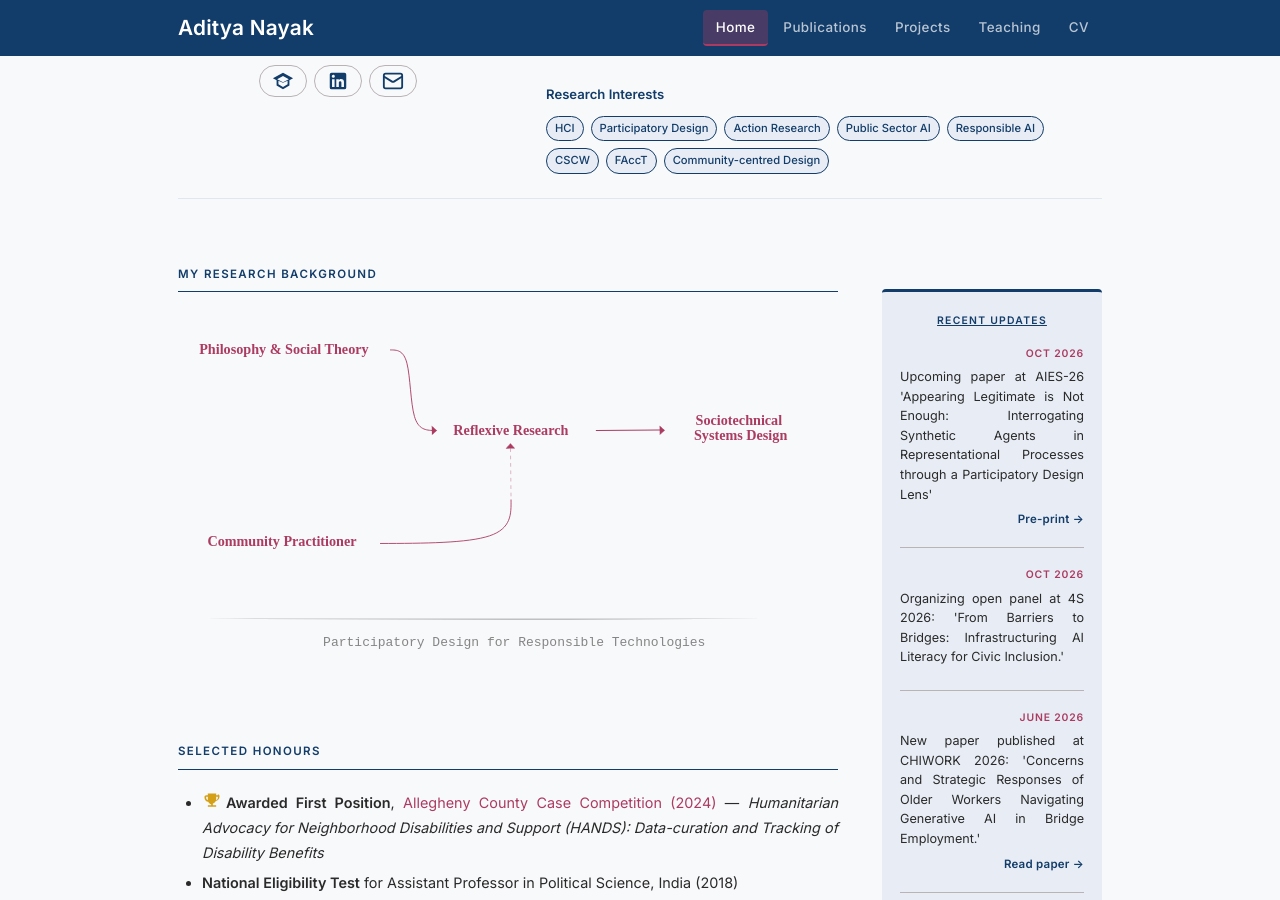
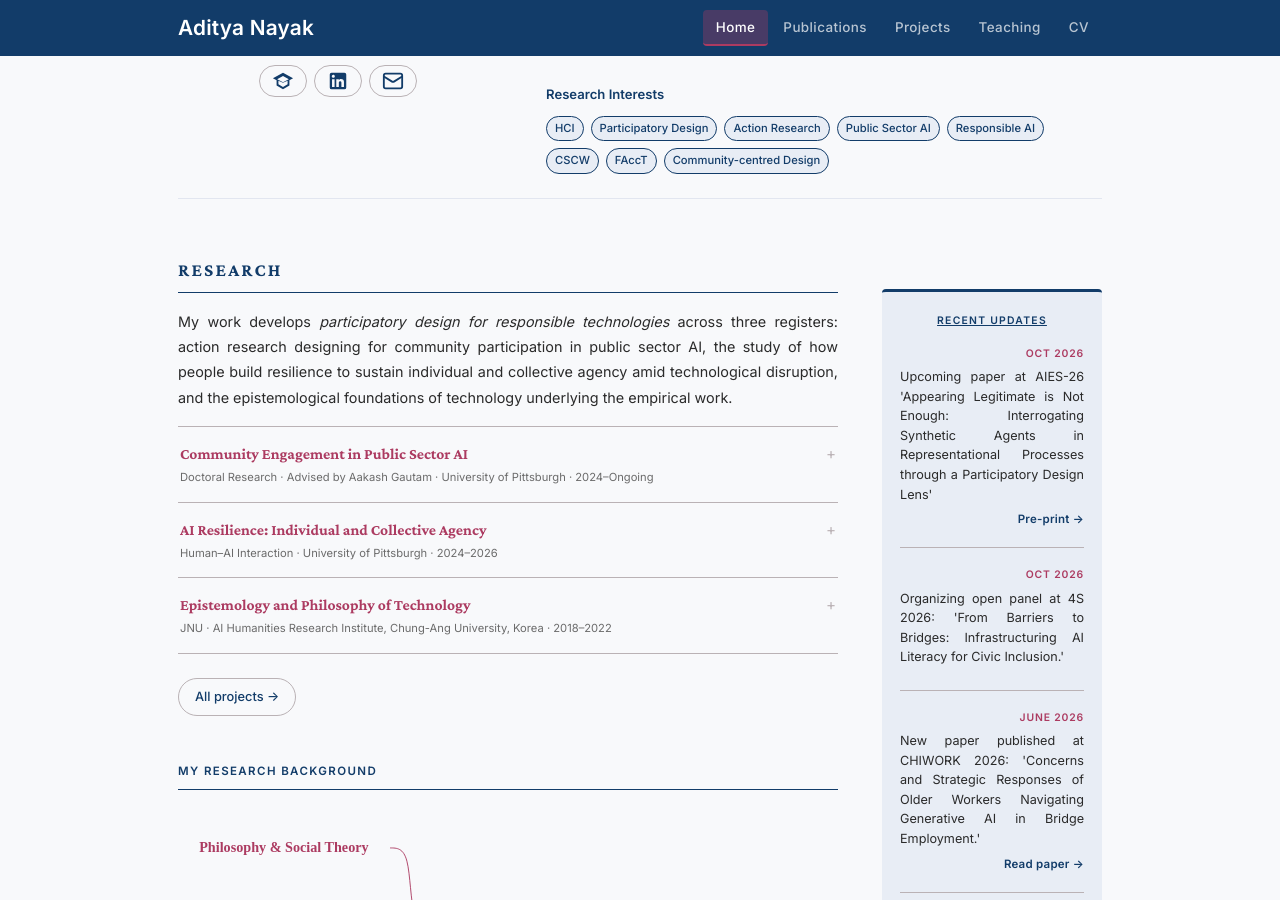
Before and after one commit to adityanayak-info/adityanayak-info.github.io, a Jekyll site: the page built from index.md, in a window 1280 px wide and 900 px high, scrolled down 488 px. Built offline with Jekyll 4.4.1, drawn with Linux system fonts in a browser that asks for light colours; our own code applies the rules of GitHub Pages for plain Markdown files.

Commit message:
Expand research section with project details and outputs
Added detailed descriptions of research projects including community engagement in public sector AI, AI resilience, and philosophy of technology. Included project outputs and relevant links for each project.

```diff
--- a/index.md
+++ b/index.md
@@ -2,6 +2,72 @@
 layout: default
 permalink: /
 ---
+
+<div class="home-projects">
+<h2>Research</h2>
+<p class="home-projects-intro">
+My work develops <em>participatory design for responsible technologies</em> across three registers: action research designing for community participation in public sector AI, the study of how people build resilience to sustain individual and collective agency amid technological disruption, and the epistemological foundations of technology underlying the empirical work.
+</p>
+
+<details class="hp-row">
+<summary>
+<div>
+<div class="hp-title">Community Engagement in Public Sector AI</div>
+<div class="hp-meta">Doctoral Research · Advised by Aakash Gautam · University of Pittsburgh · 2024–Ongoing</div>
+</div>
+</summary>
+<div class="hp-body">
+<p>My doctoral research builds and deploys mechanisms for centering community experiences through participatory engagement in the development and deployment of public sector AI. It takes a relational approach, working through existing intermediaries in the information ecosystem to sustain that engagement.</p>
+<span class="project-tag">Participatory Design</span><span class="project-tag">Public Sector AI</span><span class="project-tag">Community-centred Design</span>
+<div class="hp-out">
+<p class="hp-out-label">Project outputs</p>
+<a href="https://www.pairs.site/" target="_blank" rel="noopener">→ Presented at PAIRS'26: "From Distrust to Relationality: Designing a Web Platform for Centering Community Experiences in Public-Sector AI"</a>
+<a href="https://www.4sonline.org/" target="_blank" rel="noopener">→ 2026 — "From Barriers to Bridges: Infrastructuring AI Literacy for Civic Inclusion." Open Panel organiser, 4S 2026.</a>
+</div>
+</div>
+</details>
+
+<details class="hp-row">
+<summary>
+<div>
+<div class="hp-title">AI Resilience: Individual and Collective Agency</div>
+<div class="hp-meta">Human–AI Interaction · University of Pittsburgh · 2024–2026</div>
+</div>
+</summary>
+<div class="hp-body">
+<p>This project develops <em>AI resilience</em> as the capacity to recognize, absorb, and strategically contest AI-driven disruption while sustaining <em>individual and collective agency</em>. It examines how people actively draw boundaries from their situated knowledge to interact with AI systems that enter their workplaces, and proposes a process-oriented evaluation of synthetic agent deployment in institutions whose legitimacy depends on human participation.</p>
+<span class="project-tag">AI Resilience</span><span class="project-tag">Responsible AI</span><span class="project-tag">Technology Deployment</span><span class="project-tag">Individual &amp; Collective Agency</span><span class="project-tag">Boundary Work</span>
+<div class="hp-out">
+<p class="hp-out-label">Project outputs</p>
+<a href="https://doi.org/10.1145/3808045.3808070" target="_blank" rel="noopener">→ Paper at CHIWORK'26: "Concerns and Strategic Responses of Older Workers Navigating Generative AI in Bridge Employment"</a>
+<a href="https://doi.org/10.48550/arXiv.2608.17099" target="_blank" rel="noopener">→ Forthcoming at AIES'26: "Appearing Legitimate is Not Enough: Interrogating Synthetic Agents in Representational Processes through a Participatory Design Lens"</a>
+</div>
+</div>
+</details>
+
+<details class="hp-row">
+<summary>
+<div>
+<div class="hp-title">Epistemology and Philosophy of Technology</div>
+<div class="hp-meta">JNU · AI Humanities Research Institute, Chung-Ang University, Korea · 2018–2022</div>
+</div>
+</summary>
+<div class="hp-body">
+<p>The philosophical foundation for my current empirical and design works. This body of work examines the underpinnings of artificial intelligence through political theory and critical epistemology, and argues for interdisciplinary frameworks that move beyond technical rationality toward socially grounded accounts of algorithmic systems.</p>
+<span class="project-tag">Philosophy of Technology</span><span class="project-tag">Critical Epistemology</span><span class="project-tag">Political Theory</span><span class="project-tag">AI &amp; Society</span>
+<div class="hp-out">
+<p class="hp-out-label">Project outputs</p>
+<a href="http://aihumanities.org/en/journal/jaih/" target="_blank" rel="noopener">→ Editorial Board Member, Journal of AI Humanities (JAIH), Chung-Ang University</a>
+<a href="{{ '/projects/' | relative_url }}">→ Six journal articles, 2019–2021</a>
+</div>
+</div>
+</details>
+
+<div class="home-projects-cta">
+<a href="{{ '/projects/' | relative_url }}">All projects →</a>
+</div>
+</div>
+
 
 ## My Research Background
 
```
